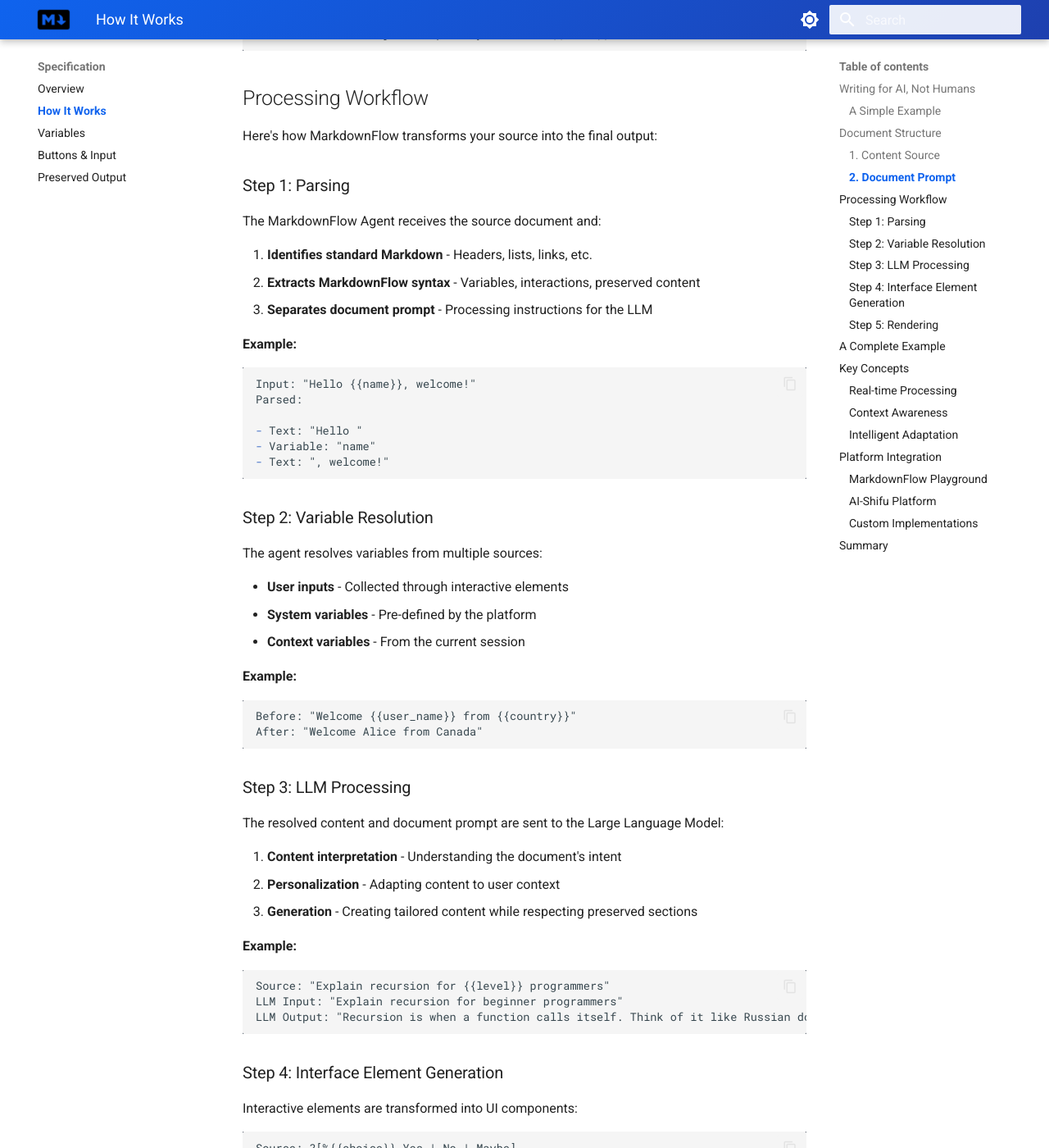
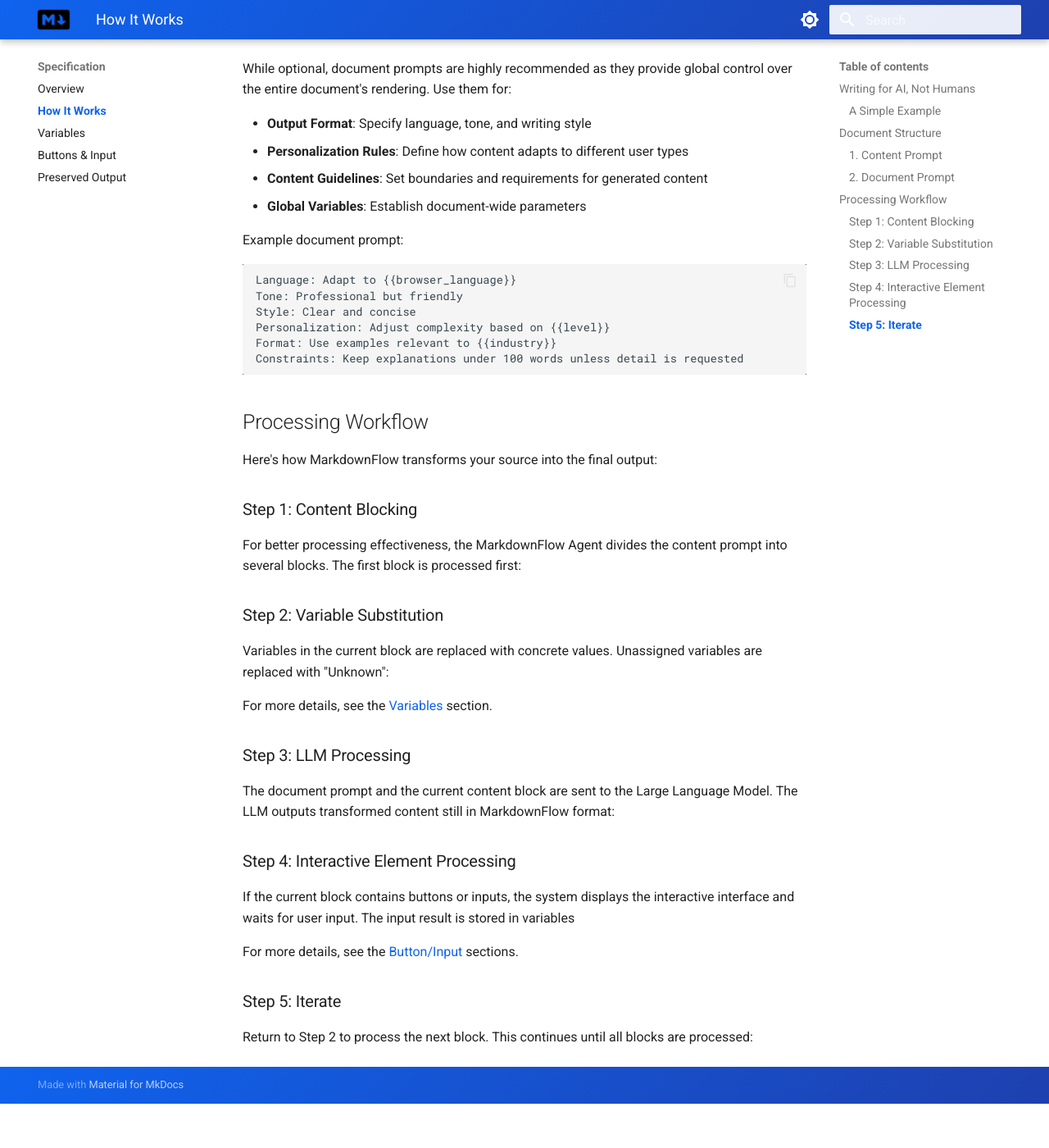
Before and after one commit to ai-shifu/markdown-flow, an MkDocs documentation site: the page built from docs/docs/specification/how-it-works.md, in a window 1280 px wide and 1400 px high, scrolled down 1602 px. Shown: the whole window at 82% size. Built offline with MkDocs 1.6.1 and Material for MkDocs 9.7.7, drawn with Linux system fonts in a browser that asks for light colours; after the commit the page ends 2948 px from its top, so only the background shows below that; some of the changed text lies outside the part shown.

Commit message:
Update Processing Workflow documentation with content blocking steps
- Replace parsing with content blocking as Step 1
- Clarify iterative block-by-block processing approach
- Add proper references to Variables and Button/Input sections
- Emphasize that variables default to 'Unknown' when unassigned

🤖 Generated with [Claude Code](https://claude.ai/code)

Co-Authored-By: Claude <noreply@anthropic.com>

````diff
--- a/docs/docs/specification/how-it-works.md
+++ b/docs/docs/specification/how-it-works.md
@@ -37,198 +37,60 @@ This is the essence of MarkdownFlow: **write prompts that guide AI to create con
 
 ## Document Structure
 
-A MarkdownFlow source document consists of two main parts:
+A MarkdownFlow source document consists of two main parts: content prompt and document prompt.
 
-### 1. Content Source
+For those familiar with LLMs: the document prompt acts as the system prompt, while the content prompt acts as the user prompt.
 
-The main body of your document. All the content will be rendered by the MarkdownFlow agent.
+### 1. Content Prompt
+
+The main body of your document. All the content will be transformed by the MarkdownFlow agent.
 
 ### 2. Document Prompt
 
-Instructions that guide how the content source should be rendered by the MarkdownFlow agent. Readers can not see anything in this section.
+Instructions that guide how the content source should be transformed by the MarkdownFlow Agent. Readers never see the document prompt itself — they only see the AI-generated results based on content source.
 
-This section is optional but highly recommended for better results:
+While optional, document prompts are highly recommended as they provide global control over the entire document's rendering. Use them for:
+
+- **Output Format**: Specify language, tone, and writing style
+- **Personalization Rules**: Define how content adapts to different user types
+- **Content Guidelines**: Set boundaries and requirements for generated content
+- **Global Variables**: Establish document-wide parameters
+
+Example document prompt:
 
 ```markdown
 Language: Adapt to {{browser_language}}
 Tone: Professional but friendly
 Style: Clear and concise
 Personalization: Adjust complexity based on {{level}}
+Format: Use examples relevant to {{industry}}
+Constraints: Keep explanations under 100 words unless detail is requested
 ```
 
 ## Processing Workflow
 
 Here's how MarkdownFlow transforms your source into the final output:
 
-### Step 1: Parsing
+### Step 1: Content Blocking
 
-The MarkdownFlow Agent receives the source document and:
+For better processing effectiveness, the MarkdownFlow Agent divides the content prompt into several blocks. The first block is processed first:
 
-1. **Identifies standard Markdown** - Headers, lists, links, etc.
-2. **Extracts MarkdownFlow syntax** - Variables, interactions, preserved content
-3. **Separates document prompt** - Processing instructions for the LLM
+### Step 2: Variable Substitution
 
-**Example:**
+Variables in the current block are replaced with concrete values. Unassigned variables are replaced with "Unknown":
 
-```markdown
-Input: "Hello {{name}}, welcome!"
-Parsed:
-
-- Text: "Hello "
-- Variable: "name"
-- Text: ", welcome!"
-```
-
-### Step 2: Variable Resolution
-
-The agent resolves variables from multiple sources:
-
-- **User inputs** - Collected through interactive elements
-- **System variables** - Pre-defined by the platform
-- **Context variables** - From the current session
-
-**Example:**
-
-```markdown
-Before: "Welcome {{user_name}} from {{country}}"
-After: "Welcome Alice from Canada"
-```
+For more details, see the [Variables](../variables) section.
 
 ### Step 3: LLM Processing
 
-The resolved content and document prompt are sent to the Large Language Model:
+The document prompt and the current content block are sent to the Large Language Model. The LLM outputs transformed content still in MarkdownFlow format:
 
-1. **Content interpretation** - Understanding the document's intent
-2. **Personalization** - Adapting content to user context
-3. **Generation** - Creating tailored content while respecting preserved sections
+### Step 4: Interactive Element Processing
 
-**Example:**
+If the current block contains buttons or inputs, the system displays the interactive interface and waits for user input. The input result is stored in variables
 
-```markdown
-Source: "Explain recursion for {{level}} programmers"
-LLM Input: "Explain recursion for beginner programmers"
-LLM Output: "Recursion is when a function calls itself. Think of it like Russian dolls..."
-```
+For more details, see the [Button/Input](../button-input) sections.
 
-### Step 4: Interface Element Generation
+### Step 5: Iterate
 
-Interactive elements are transformed into UI components:
-
-```markdown
-Source: ?[%{{choice}} Yes | No | Maybe]
-Output: Three clickable buttons that store the selection
-```
-
-### Step 5: Rendering
-
-The MarkdownFlow Renderer converts the processed content into the final page:
-
-1. **Markdown rendering** - Standard Markdown to HTML conversion
-2. **Component injection** - Interactive elements become UI widgets
-3. **Style application** - Applying themes and formatting
-4. **Event binding** - Connecting user interactions to variables
-
-## A Complete Example
-
-Let's trace a document through the entire pipeline:
-
-**Source Document:**
-
-```markdown
-# Learning Path
-
-What would you like to learn?
-?[%{{topic}} Python | JavaScript | Go]
-
-## Getting Started with {{topic}}
-
-===Remember: Practice makes perfect!===
-
----
-
-Document Prompt:
-Create beginner-friendly content
-Use simple language
-Include practical examples
-```
-
-**Processing Steps:**
-
-1. **Parse**: Identify heading, interaction, variable, preserved text
-2. **Wait for input**: Display buttons, user selects "Python"
-3. **Resolve**: Replace `{{topic}}` with "Python"
-4. **LLM Process**: Generate personalized Python tutorial
-5. **Preserve**: Keep "Remember: Practice makes perfect!" unchanged
-6. **Render**: Create interactive HTML page
-
-**Final Output:**
-
-```html
-<h1>Learning Path</h1>
-<div class="interaction-complete">✓ Python selected</div>
-<h2>Getting Started with Python</h2>
-<p>
-  Python is perfect for beginners! Let's start with a simple "Hello World"...
-</p>
-<p><strong>Remember: Practice makes perfect!</strong></p>
-```
-
-## Key Concepts
-
-### Real-time Processing
-
-MarkdownFlow processes content dynamically:
-
-- Variables are resolved at runtime
-- Content adapts to user choices instantly
-- Each reader gets a unique experience
-
-### Context Awareness
-
-The system maintains context throughout the session:
-
-- Previous selections influence later content
-- Variables persist across sections
-- User journey is tracked and utilized
-
-### Intelligent Adaptation
-
-The LLM doesn't just substitute variables—it:
-
-- Adjusts tone and complexity
-- Generates relevant examples
-- Maintains narrative coherence
-- Respects formatting requirements
-
-## Platform Integration
-
-Different platforms provide different capabilities:
-
-### MarkdownFlow Playground
-
-- Browser-based processing
-- Access to `{{browser_language}}`
-- Real-time preview
-
-### AI-Shifu Platform
-
-- Extended system variables
-- User profiles: `{{sys_user_nickname}}`, `{{sys_user_background}}`
-- Advanced personalization
-
-### Custom Implementations
-
-- Define your own system variables
-- Integrate with databases
-- Custom rendering pipelines
-
-## Summary
-
-MarkdownFlow's power comes from this sophisticated pipeline that:
-
-1. **Preserves** all standard Markdown functionality
-2. **Enhances** with dynamic, personalized content
-3. **Adapts** to each reader's context
-4. **Delivers** unique experiences from a single source
-
-The beauty is that as an author, you don't need to manage this complexity—you just write MarkdownFlow, and the system handles the rest.
+Return to Step 2 to process the next block. This continues until all blocks are processed:
````
Also changed, not shown: other parts of docs/docs/specification/how-it-works.md (+2 -2 lines).
